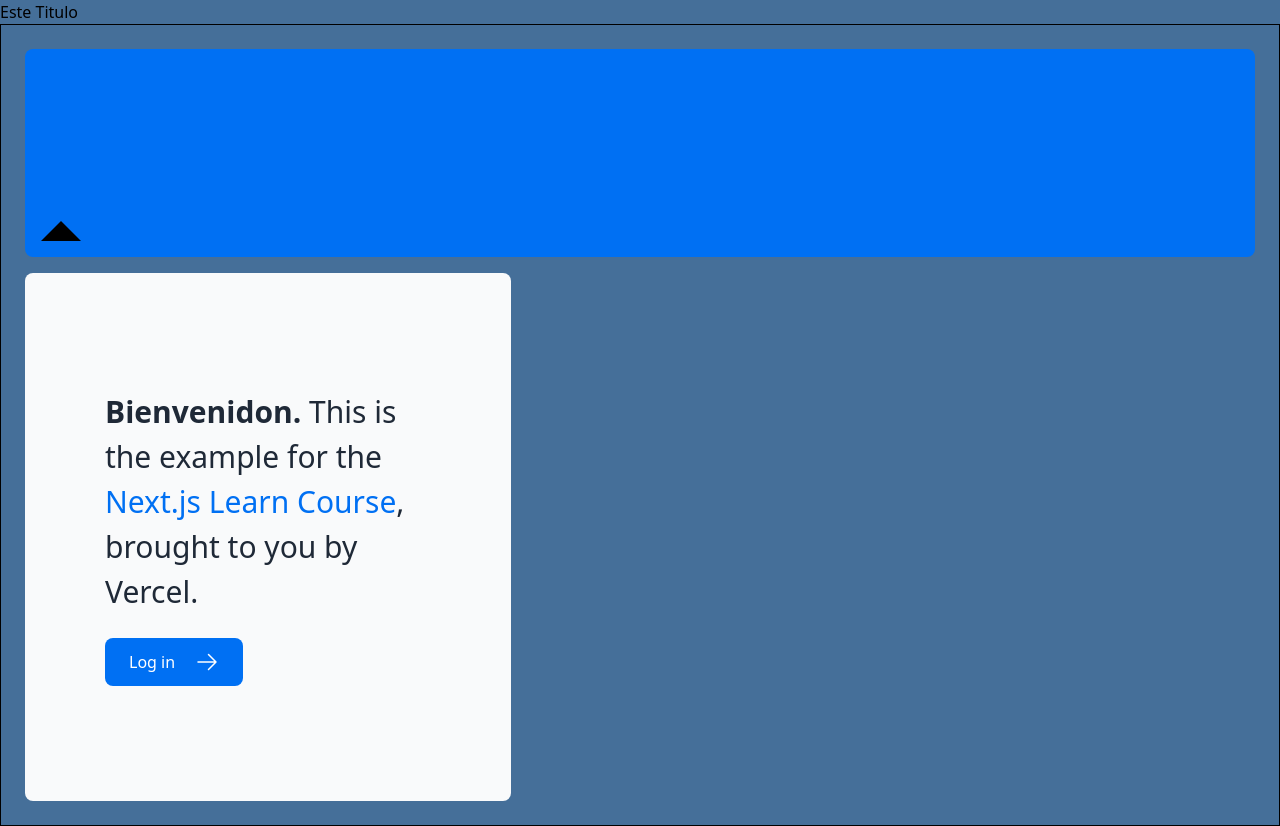
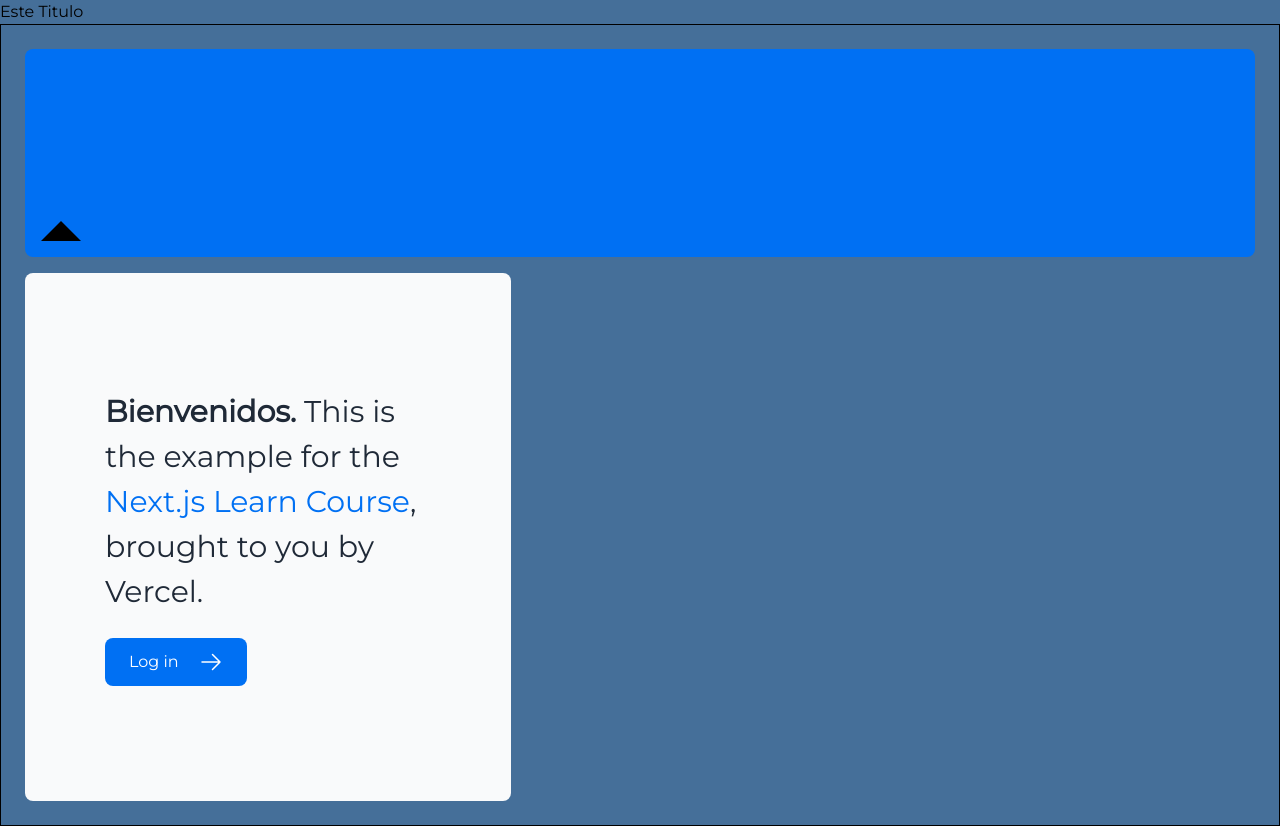
Before and after one commit to Vanesa-SC28/NextJSTarea03, a Next.js app in the folder nextjs-dashboard/: page / in a window 1280 px wide. Built offline with nearby package versions, Linux system fonts and the light colour scheme.

Commit message:
Agregar fuentes al proyecto

```diff
--- a/nextjs-dashboard/app/layout.tsx
+++ b/nextjs-dashboard/app/layout.tsx
@@ -1,3 +1,4 @@
+import { montserrat } from './ui/fonts';
 import './ui/global.css';
 export default function RootLayout({
   children,
@@ -6,7 +7,7 @@ export default function RootLayout({
 }) {
   return (
     <html lang="en">
-      <body>
+      <body className={`${montserrat.className} antialiased`}>
         <h1> Este Titulo </h1>
         <div style ={{border: '1px solid #000'}}>
           {children}
--- a/nextjs-dashboard/app/page.tsx
+++ b/nextjs-dashboard/app/page.tsx
@@ -2,6 +2,7 @@ import AcmeLogo from '@/app/ui/acme-logo';
 import { ArrowRightIcon } from '@heroicons/react/24/outline';
 import Link from 'next/link';
 import styles from './ui/home.module.css'
+
 
 export default function Page() {
   return (
@@ -13,7 +14,7 @@ export default function Page() {
       <div className="mt-4 flex grow flex-col gap-4 md:flex-row">
         <div className="flex flex-col justify-center gap-6 rounded-lg bg-gray-50 px-6 py-10 md:w-2/5 md:px-20">
           <p className={`text-xl text-gray-800 md:text-3xl md:leading-normal`}>
-            <strong>Bienvenidon.</strong> This is the example for the{' '}
+            <strong>Bienvenidos.</strong> This is the example for the{' '}
             <a href="https://nextjs.org/learn/" className="text-blue-500">
               Next.js Learn Course
             </a>
--- /dev/null
+++ b/nextjs-dashboard/app/ui/fonts.ts
@@ -0,0 +1,2 @@
+import { Montserrat} from 'next/font/google'
+export const montserrat = Montserrat ({ subsets:['latin'], weight: '400'})
```
